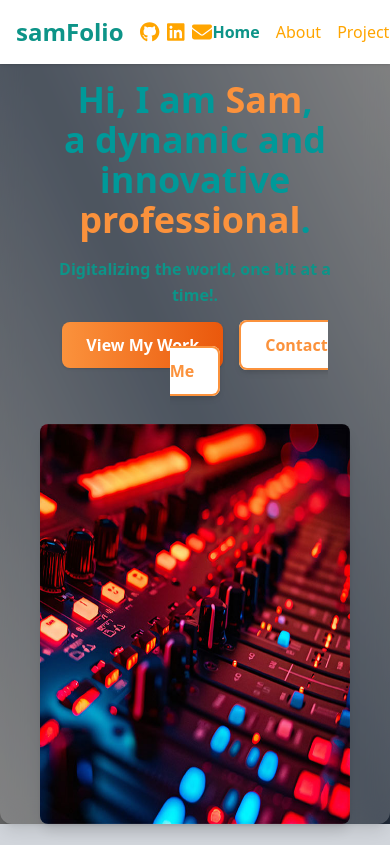
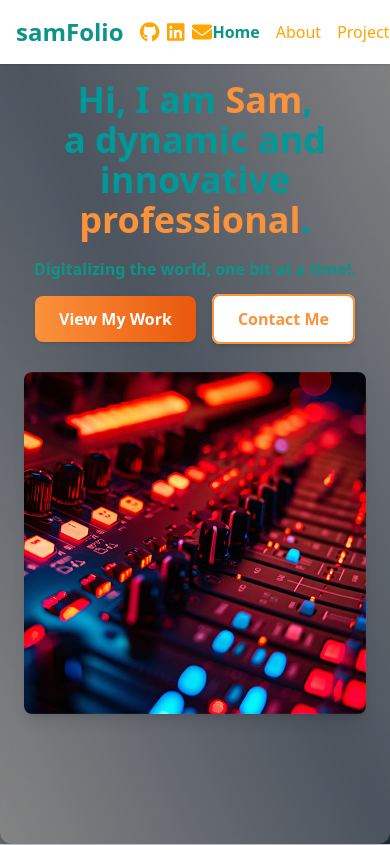
Before and after one commit to sams258/SamFolio-Portfolio-Website, a Next.js app: page / in a window 390 px wide. Shown: the top 845 px of the page. Built offline with nearby package versions, Linux system fonts and the light colour scheme.

Commit message:
added more responsiveness

```diff
--- a/src/app/components/HeroSection.tsx
+++ b/src/app/components/HeroSection.tsx
@@ -8,17 +8,16 @@ import "../globals.css";
 const HeroSection: React.FC = () => {
   return (
     <motion.section
-      className="md:h-screen relative bg-white/20 backdrop-blur-md rounded-xl shadow-lg pt-20 md:py-20 lg:pt-32 lg:pb-20 px-10"
+      className="min-h-screen relative bg-white/20 backdrop-blur-md rounded-xl shadow-lg pt-20 md:py-20 lg:pt-32 lg:pb-20 px-6 overflow-hidden"
       initial={{ opacity: 0, y: -50 }}
       whileInView={{ opacity: 1, y: 0 }}
       transition={{ duration: 1 }}
     >
-      <div className="container mx-auto flex flex-col md:flex-row items-center">
-        <div className="text-center md:text-left md:w-1/2 sm:pl-4 md:pl-28">
-          <h1 className="text-4xl md:text-5xl font-bold mb-4">
+      <div className="container mx-auto flex flex-col lg:flex-row items-center justify-between">
+        <div className="text-center lg:text-left lg:w-1/2 sm:pl-4 lg:pl-28">
+          <h1 className="text-4xl lg:text-5xl font-bold mb-4">
             Hi, I am <span className="text-orange-400">Sam</span>,
-            <br />a dynamic and innovative{" "}
-            <span className="text-orange-400">professional</span>.
+            <br />a dynamic and innovative <span className="text-orange-400">professional</span>.
           </h1>
           <p className="text-teal-600 font-bold mb-6">
             Digitalizing the world, one bit at a time!.
@@ -38,14 +37,14 @@ const HeroSection: React.FC = () => {
             </a>
           </div>
         </div>
-        <div className="mt-10 md:mt-0 md:w-1/2 flex justify-center">
+        <div className="mt-10 lg:mt-0 lg:w-1/2 flex justify-center">
           <Image
             src="/hero-image.jpg"
             alt="Hero Image"
             width={600}
             height={400}
             priority
-            className="rounded-lg shadow-lg w-[600px] h-[400px]"
+            className="rounded-lg shadow-lg max-w-full object-cover"
           />
         </div>
       </div>
```
